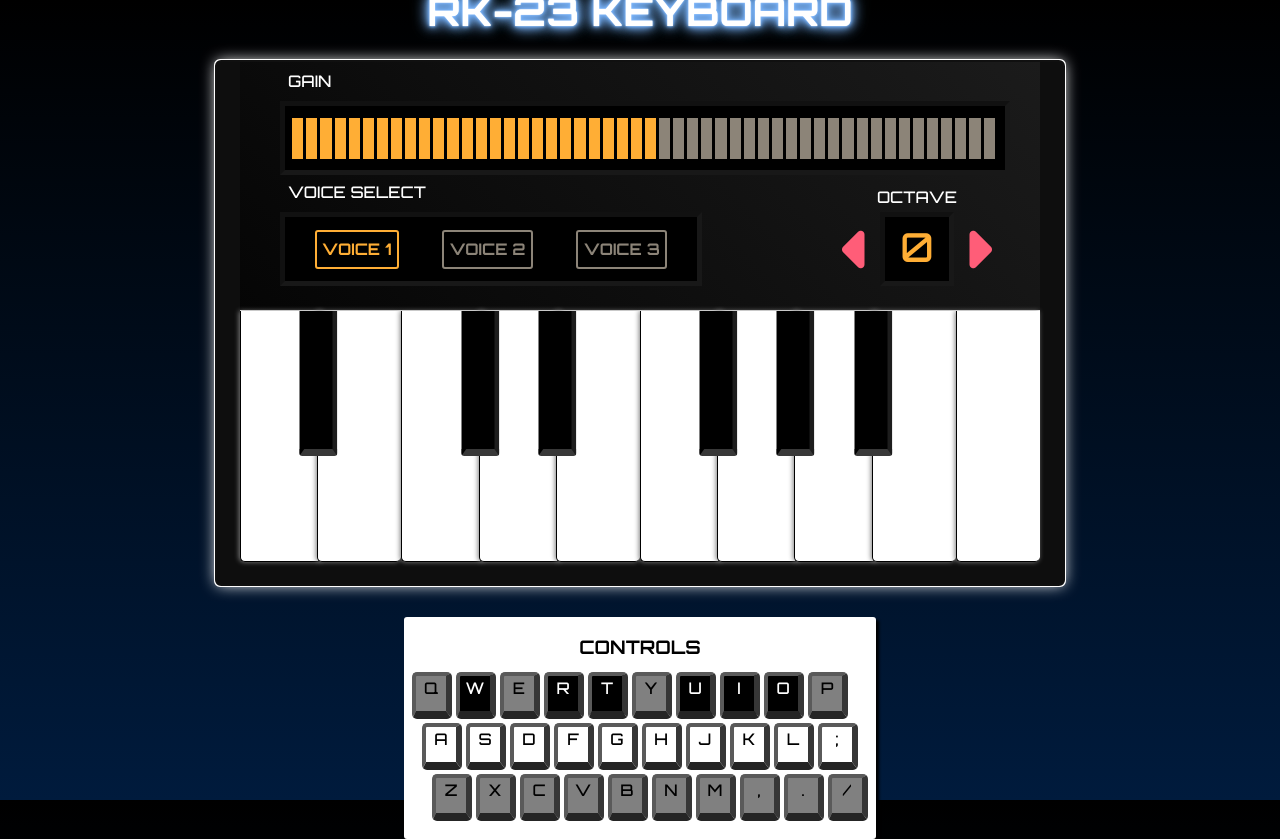
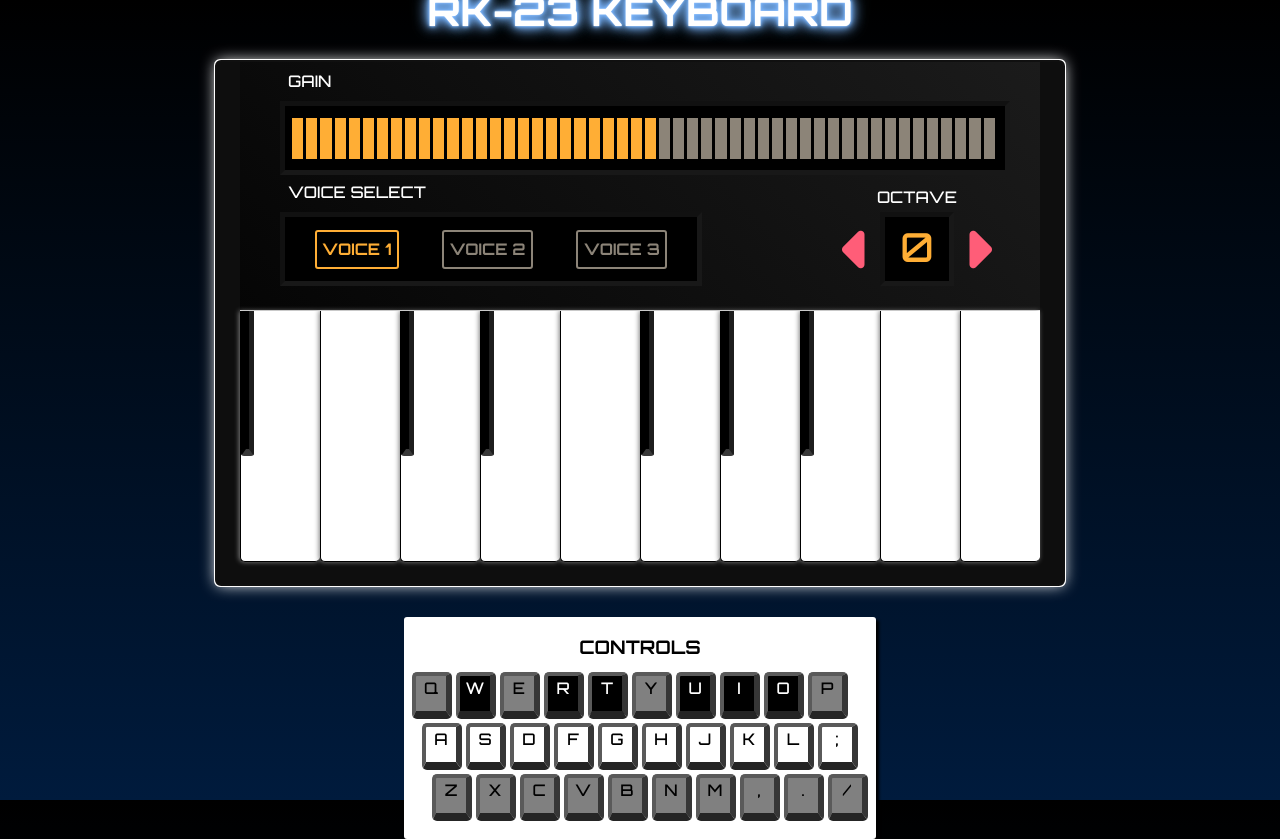
Before and after one commit to nchau3/RK-23-Keyboard, a React (Vite) app: page / in a window 1280 px wide. Built offline with nearby package versions, Linux system fonts and the light colour scheme.

Commit message:
black keys now render as children of neighbouring white keys

```diff
--- a/src/components/Key.jsx
+++ b/src/components/Key.jsx
@@ -12,6 +12,7 @@ export default function Key(props) {
     input,
     whiteKey,
     keysPressed,
+    blackKeyProps
   } = props;
 
   const keyClassNames = `${whiteKey ? "key key-white" : "key key-black"} ${keydown ? "keydown" : ""}`;
@@ -82,6 +83,21 @@ export default function Key(props) {
       onMouseLeave={() => noteReleasedHandler()}
       onTouchStart={() => touchStartHandler()}
       onTouchEnd={() => touchEndHandler()}>
+      {blackKeyProps &&
+        <Key
+          key={blackKeyProps.key}
+          note={blackKeyProps.note}
+          octave={blackKeyProps.octave}
+          freq={blackKeyProps.freq}
+          notePressed={blackKeyProps.notePressed}
+          noteReleased={blackKeyProps.noteReleased}
+          keyDown={blackKeyProps.keyDown}
+          keyUp={blackKeyProps.keyUp}
+          input={blackKeyProps.input}
+          keysPressed={blackKeyProps.keysPressed}
+          white={blackKeyProps.whiteKey}
+        />
+      }
     </div>
   )
 }
--- a/src/components/Keyboard.jsx
+++ b/src/components/Keyboard.jsx
@@ -42,29 +42,86 @@ export default function Keyboard() {
     ref.current.focus();
   }, []);
 
-  let i = -1;
+  let inputIndex = -1;
 
-  const pianoKeys = noteFreq.map((keys, index) => {
+  const pianoKeys = noteFreq.map((keys, octaveIndex) => {
     const keyList = Object.entries(keys);
     const keyboardInputs = ['a', 'w', 's', 'd', 'r', 'f', 't', 'g', 'h', 'u', 'j', 'i', 'k', 'o', 'l', ';'];
 
-    return keyList.map((key) => {
-      i++;
-      return (
-        <Key
+    return keyList.map((key, keyIndex) => {
+      inputIndex++;
+
+      const noteIndex = Object.keys(noteFreq[octaveIndex])[keyIndex];
+
+      //check the next note in noteFreq to check for blackKey
+      const getNextNote = () => {
+        if (keyIndex + 1 < keyList.length) {
+          return keyList[keyIndex + 1];
+        } else if (Object.keys(noteFreq[octaveIndex + 1]).length > 0) {
+          return Object.keys(noteFreq[octaveIndex + 1])[0];
+        } else {
+          return null;
+        }
+      }
+
+      const next = getNextNote();
+
+      const isBlackKey = (note) => {
+        if (note.length === 2) {
+          return true;
+        }
+        return false;
+      };
+
+      if (next && !isBlackKey(noteIndex) && isBlackKey(next[0])) {
+        const blackKeyProps = {
+          key: `${next[0]}${next[1]}`,
+          note: next[0],
+          octave: octaveIndex,
+          freq: next[1],
+          notePressed: notePressed,
+          noteReleased: noteReleased,
+          keyDown: handleKeyDown,
+          keyUp: handleKeyUp,
+          input: keyboardInputs[inputIndex + 1],
+          keysPressed: keysPressed,
+          whiteKey: false
+        }
+
+        return (
+          <Key
+            key={`${key[0]}${key[1]}`}
+            note={key[0]}
+            octave={octaveIndex}
+            freq={key[1]}
+            notePressed={notePressed}
+            noteReleased={noteReleased}
+            keyDown={handleKeyDown}
+            keyUp={handleKeyUp}
+            input={keyboardInputs[inputIndex]}
+            keysPressed={keysPressed}
+            whiteKey={!isBlackKey(key[0])}
+            blackKeyProps={blackKeyProps}
+          />
+          )
+      }
+      else if (!isBlackKey(noteIndex)){
+        return (
+          <Key
           key={`${key[0]}${key[1]}`}
           note={key[0]}
-          octave={index}
+          octave={octaveIndex}
           freq={key[1]}
           notePressed={notePressed}
           noteReleased={noteReleased}
           keyDown={handleKeyDown}
           keyUp={handleKeyUp}
-          input={keyboardInputs[i]}
+          input={keyboardInputs[inputIndex]}
           keysPressed={keysPressed}
-          whiteKey={key[0].length === 2 ? false : true}
+          whiteKey={!isBlackKey(key[0])}
         />
         )
+      }
       })
     })
 
--- a/src/styles/component-styles/keyboard.scss
+++ b/src/styles/component-styles/keyboard.scss
@@ -61,7 +61,6 @@
 
   position: relative;
   margin: 0 -45px 0 0;
-  transform: translateX(-65%);
   z-index: 2;
 }
 
```
